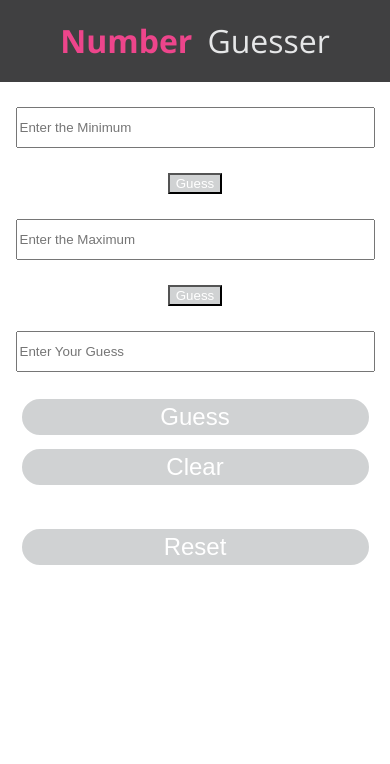
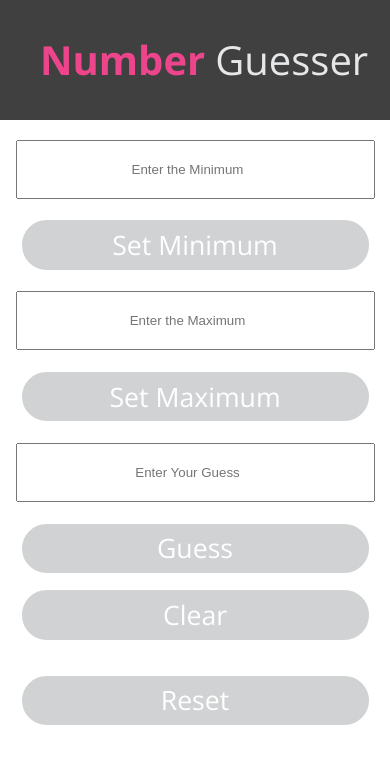
Before and after one commit to dylanavery720/number_guesser, a plain HTML site: page index.html in a window 390 px wide. Drawn offline with nearby package versions, Linux system fonts and the light colour scheme.

Commit message:
We dun fam

```diff
--- a/css/styles.css
+++ b/css/styles.css
@@ -4,60 +4,59 @@ body {
 }
 
 header {
-    background-color: #404041;
-    height: auto;
+  background-color: #404041;
 }
 
 header h1 {
   color: #E6E7E8;
-  font-size: 2em;
+  font-size: 2.5em;
   font-weight: 300;
-  padding: 25px 25px;
+  padding: 1em 1em;
+}
+
+.clear, .guess {
+    width: 20%;
+}
+
+.guess {
+  margin-right: 5%;
+}
+
+.midbox {
+  margin: 2em;
 }
 
 .number {
   color: #ED458B;
-  display: inline-block;
   font-weight: 700;
-  padding-right: 15px;
+  padding-right: .25em;
 }
 
-.guess, .clear {
-    border: 2px solid white;
-    border-radius: 15px;
-    width: 20%;
-    height: 30px;
+.reset, #minClick, #maxClick {
+    width: 45%;
 }
 
-.midbox {
-  margin: 40px;
-
-}
-
-.reset {
-    border: 2px solid white;
-    border-radius: 15px;
-    width: 45%;
-    height: 30px;
-}
-
-div p {
+#lastGuess {
     color: #EB008B;
     font-size: 8em;
-    vertical-align: middle;
+    margin: .1em;
 }
 
 input {
-    height: 32px;
-    margin: 32px;
-    width: 40%;
+    height: 3em;
+    width: 45%;
+    margin: 2.5em auto;
+    display: block;
+    text-align: center;
 }
 
 button {
   background-color: #D0D2D3;
   color: #ffffff;
-  display: inline-block;
-  margin: 0 15px 0 15px;
+  font-family: 'Open Sans', sans-serif;
+  height: 4em;
+  border: .2em solid white;
+  border-radius: 2em;
 }
 
 button:hover {
@@ -68,22 +67,23 @@ button:hover {
 @media screen and (max-width: 500px) {
   input{
     width: 90%;
-    height: 35px;
-    margin: 25px 0 25px 0;
+    height: 4em;
+    margin: 5% auto;
   }
 
   .guess {
-    margin-bottom: 10px;
+    margin-bottom: 1em;
+    margin-right: 0;
   }
 
-  .guess, .clear, .reset {
+  .guess, .clear, .reset, #minClick, #maxClick {
     width: 90%;
-    height: 40px;
-    border-radius: 20px;
+    height: 4em;
+    border-radius: 2em;
 
   }
-  .guess p, .clear p, .reset p {
-    font-size: 24px;
+  .guess p, .clear p, .reset p, #minClick p, #maxClick p {
+    font-size: 2em;
     font-weight: 300;
   }
 }
--- a/index.html
+++ b/index.html
@@ -16,9 +16,9 @@
 
     <section class="input-wrapper">
         <input type="number" name="minimum" placeholder="Enter the Minimum" id="minimum">
-          <button type="button" name="button" id="minClick"><p>Guess</p></button>
+          <button type="button" name="button" id="minClick"><p>Set Minimum</p></button>
         <input type="number" name="maximum" placeholder="Enter the Maximum" id="maximum">
-          <button type="button" name="button" id="maxClick"><p>Guess</p></button>
+          <button type="button" name="button" id="maxClick"><p>Set Maximum</p></button>
         <input type="number" name="range" min="min" max="max" placeholder="Enter Your Guess" id="userInput">
     </section>
 
@@ -29,7 +29,7 @@
 
     <section class="midbox">
       <h2></h2>
-      <div class="bigpink">
+      <div>
         <p id="lastGuess"></p>
       </div>
       <h2 id="too"></h2>
--- a/js/numberguesser.js
+++ b/js/numberguesser.js
@@ -96,13 +96,13 @@ function getMax() {
 
 // Event Listeners for Buttons
 
-minClick.addEventListener('click', function () {
-      getMin();
-  });
-
-maxClick.addEventListener('click', function () {
-      getMax();
-  });
+// minClick.addEventListener('click', function () {
+//       getMin();
+//   });
+//
+// maxClick.addEventListener('click', function () {
+//       getMax();
+//   });
 
 guess.addEventListener('click', function () {
   // debugger
```
